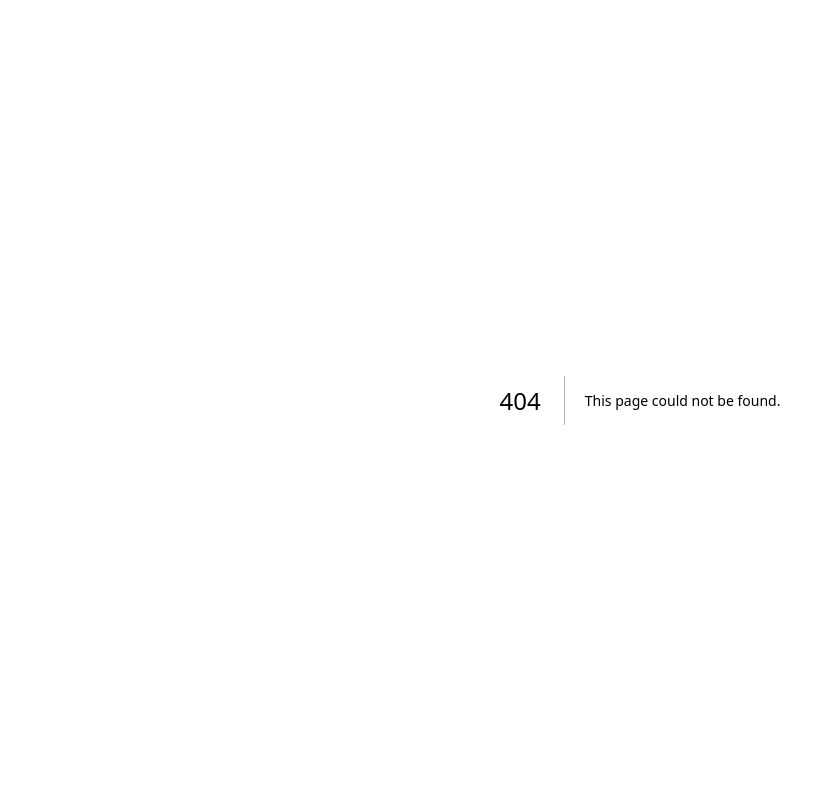
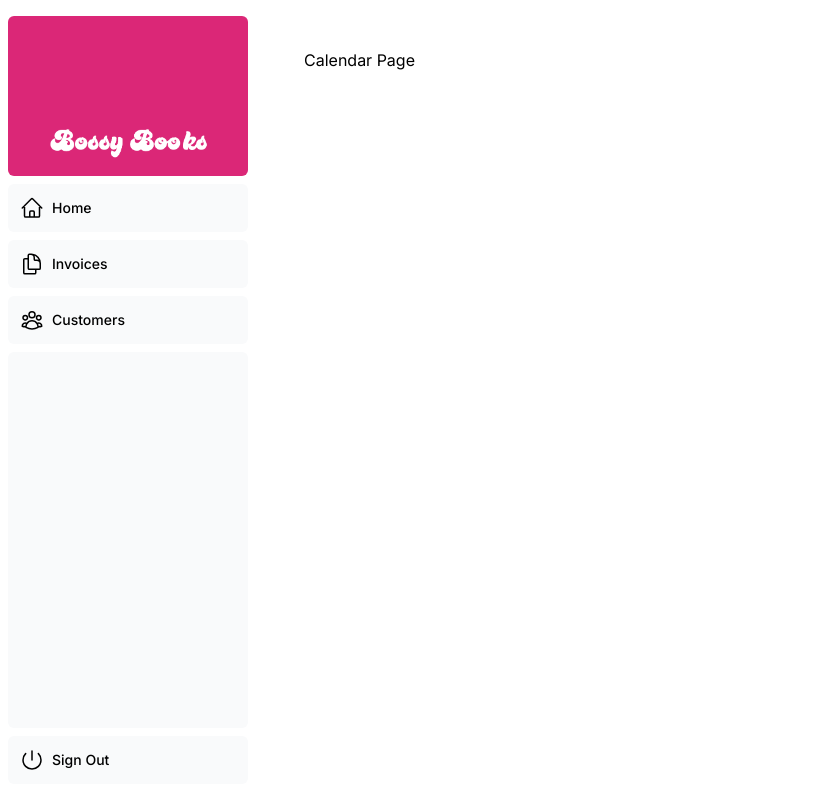
Before and after one commit to campbell-frost/bossybooks, a Next.js app: page /dashboard/calendar in a window 1280 px wide. Before the commit this address had no page. Shown: the whole page, without its empty margins (0-835 px from the left). Built offline with nearby package versions, Linux system fonts and the light colour scheme; a web font is replaced by a local one.

Commit message:
created calendar page

```diff
--- /dev/null
+++ b/app/dashboard/calendar/page.tsx
@@ -0,0 +1,3 @@
+export default function Page() {
+    return <p>Calendar Page</p>;
+  }
```
